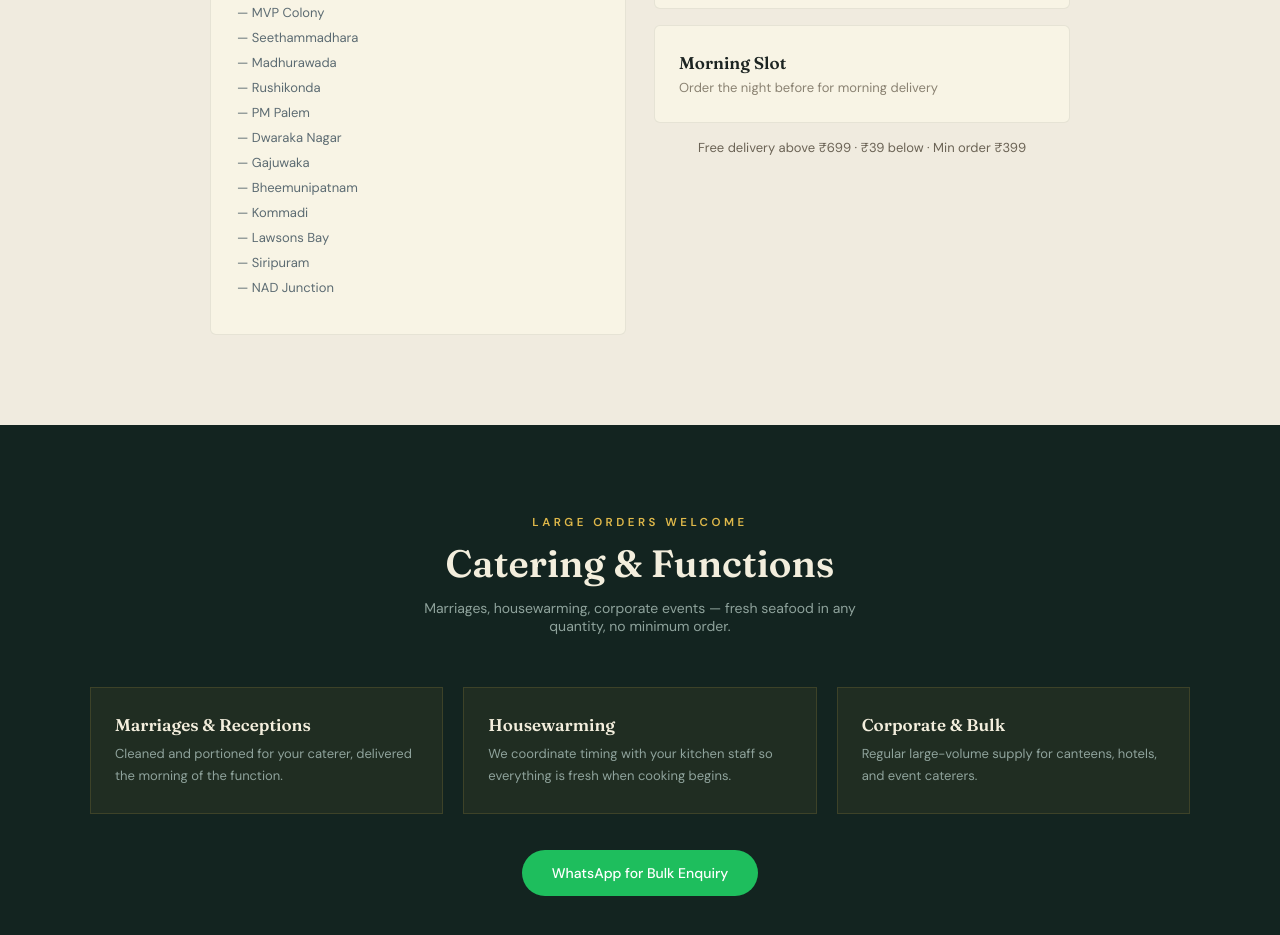
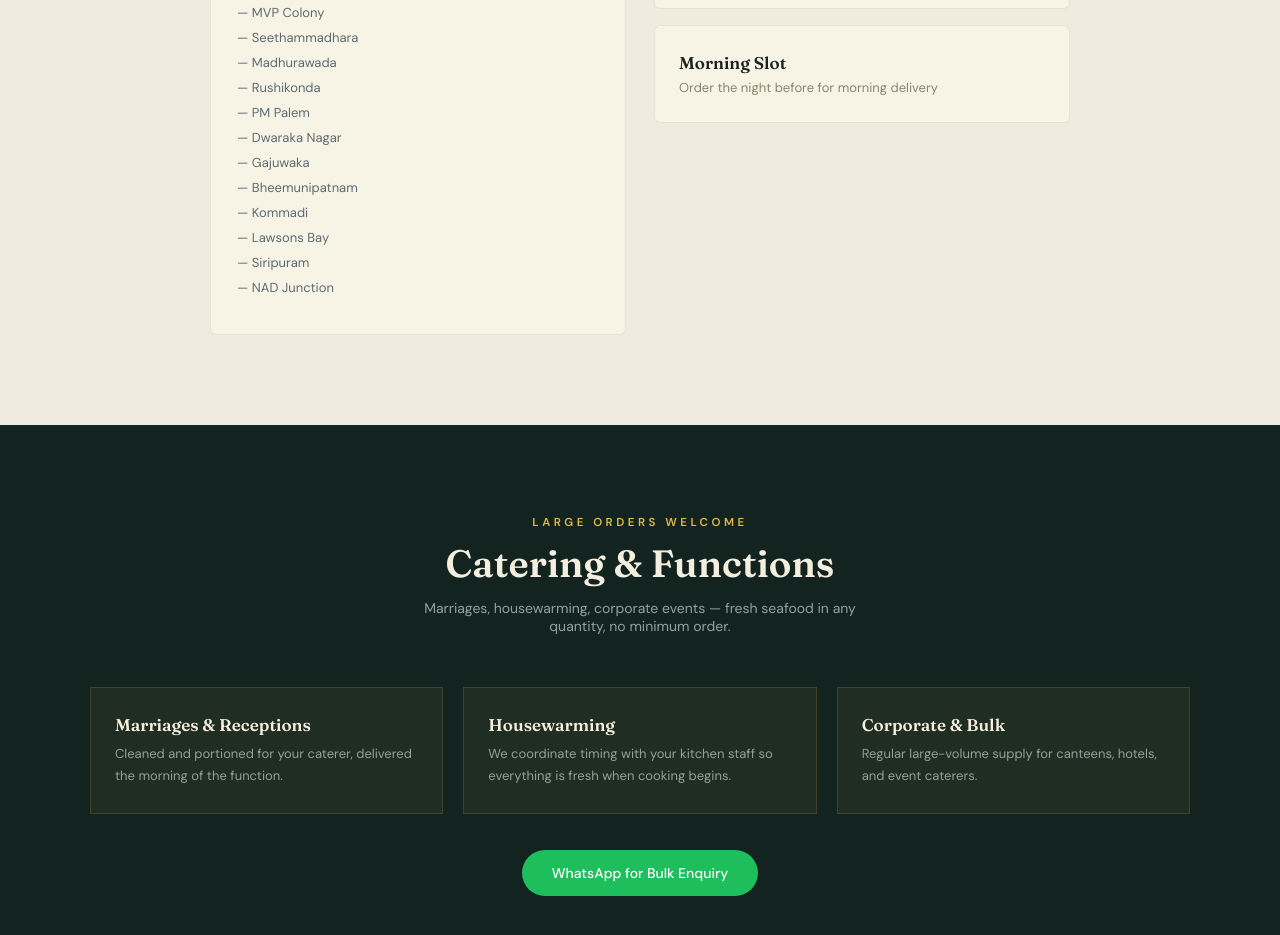
Before and after one commit to vamsi-trading/dhanushya-seafoods, a React (Vite) app: page / in a window 1280 px wide. Shown: the part 4760-5695 px from the top of the page. Built offline with nearby package versions, Linux system fonts and the light colour scheme.

Commit message:
Update App.jsx

```diff
--- a/src/App.jsx
+++ b/src/App.jsx
@@ -271,7 +271,6 @@ export default function DhanushyaSeafoods() {
               <div className="display" style={{ fontSize:17,fontWeight:600 }}>Morning Slot</div>
               <div className="sans" style={{ fontSize:13,color:"#8A8272",marginTop:6 }}>Order the night before for morning delivery</div>
             </div>
-            <div className="sans" style={{ fontSize:13,color:"#6B6355",textAlign:"center" }}>Free delivery above ₹699 · ₹39 below · Min order ₹399</div>
           </div>
         </div>
       </section>
```
